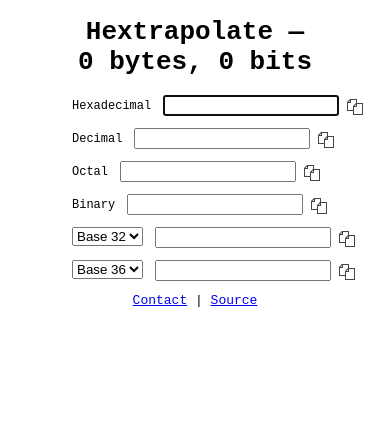
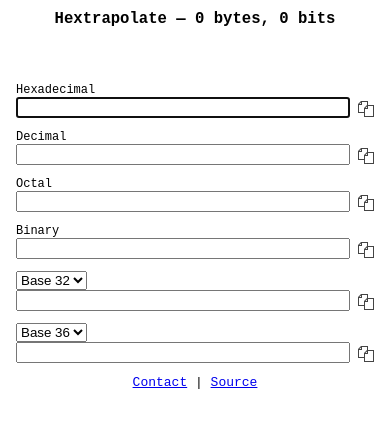
Before and after one commit to wincent/hextrapolate, a React (Create React App) app: page / in a window 390 px wide. Shown: the top 428 px of the page. Built offline with nearby package versions, Linux system fonts and the light colour scheme; what simple-debounce would draw is missing.

Commit message:
Add responsive design

```diff
--- a/src/App.css
+++ b/src/App.css
@@ -82,3 +82,23 @@ body {
   transform: scale(5);
   transition: transform .5s, opacity .5s;
 }
+
+@media (max-width: 500px) {
+  .hextrapolate {
+    padding: 0 8px;
+  }
+
+  .hextrapolate h1 {
+    font-size: 1.2em;
+    min-height: 4em;
+  }
+
+  .hextrapolate-row {
+    display: block;
+  }
+
+  .hextrapolate-base {
+    display: block;
+    text-align: left;
+  }
+}
```
